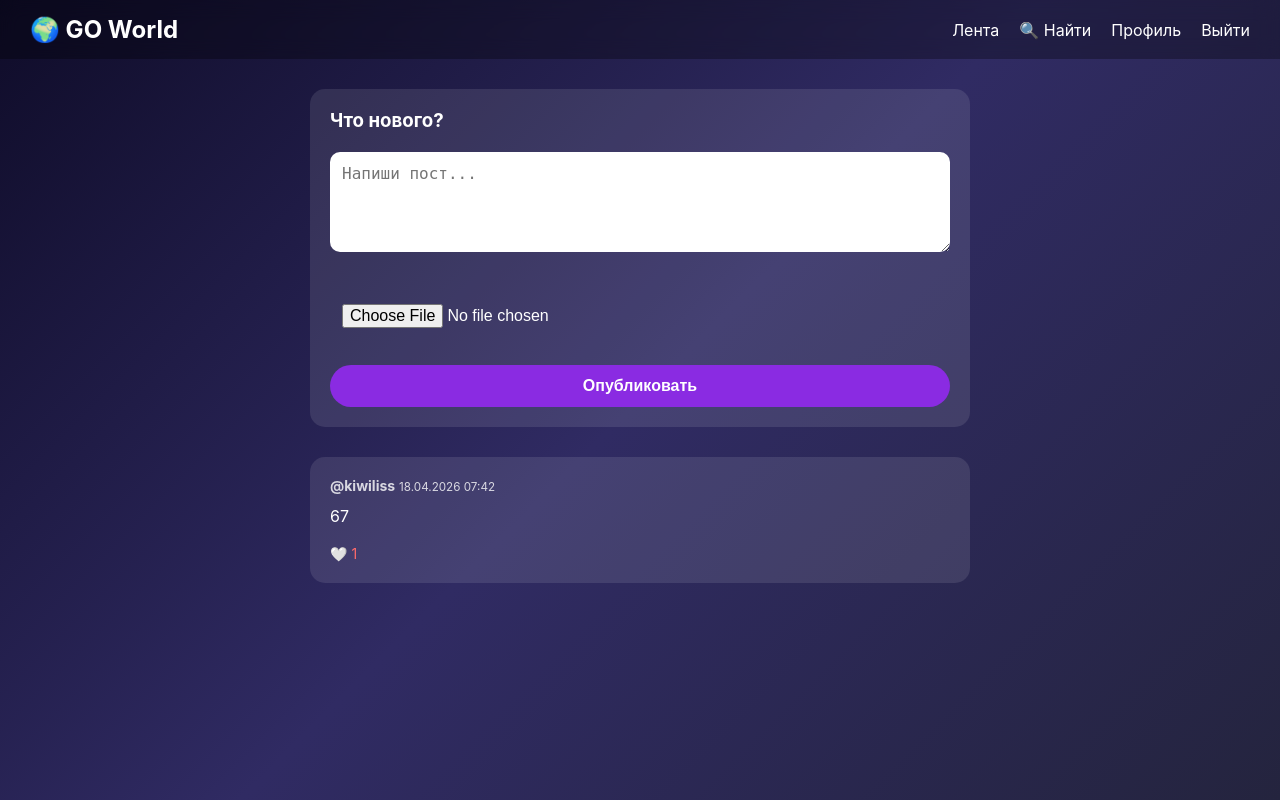
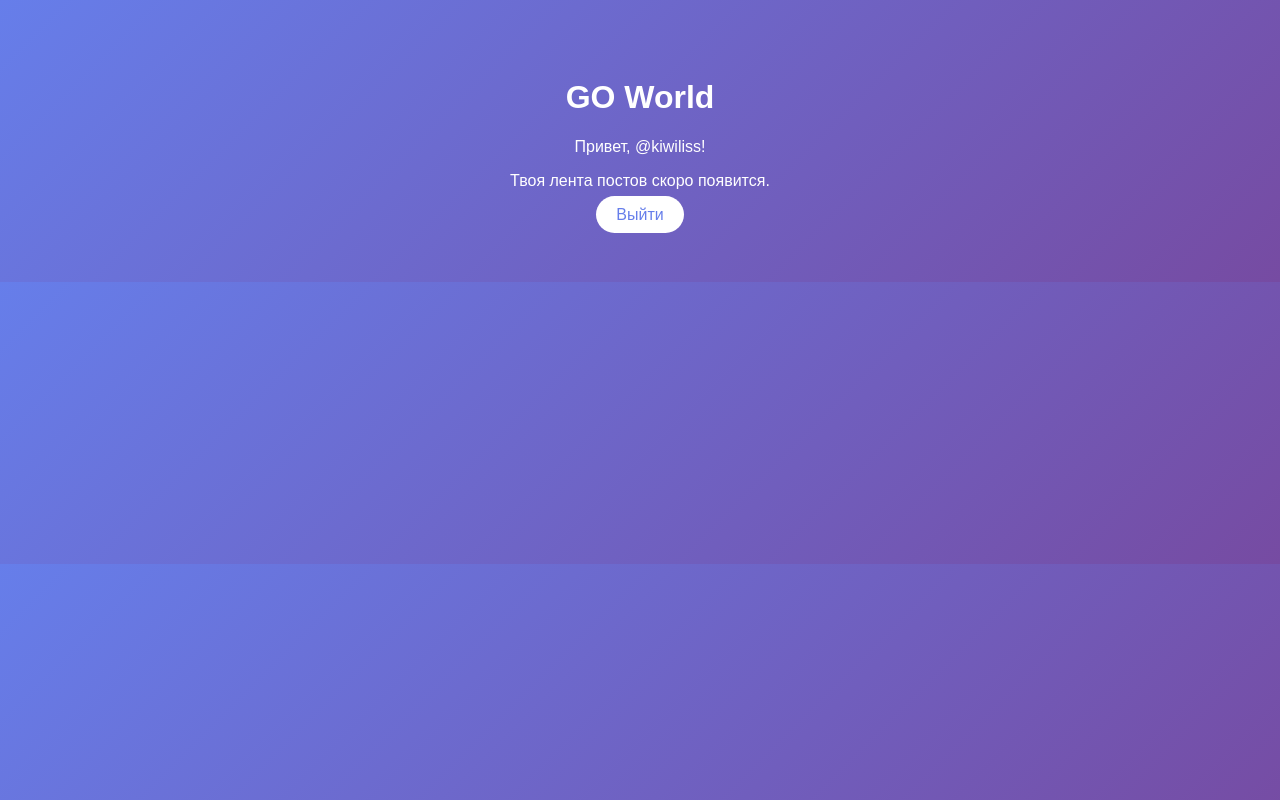
Before and after one commit to kiwiliwwi9-afk/GO-World, a Flask app: page /feed in a window 1280 px wide. Run offline with Flask 3, Linux system fonts and the light colour scheme; a user stored in the database is signed in; data comes from the database, SQL or seed files in the repository; data that the repository does not hold is empty.

Commit message:
Update feed.html

```diff
--- a/templates/feed.html
+++ b/templates/feed.html
@@ -2,63 +2,27 @@
 <html>
 <head>
     <title>Лента — GO World</title>
-    <link rel="stylesheet" href="/static/style.css">
-    <meta name="viewport" content="width=device-width, initial-scale=1.0">
+    <style>
+        body {
+            font-family: Arial;
+            text-align: center;
+            padding: 50px;
+            background: linear-gradient(135deg, #667eea, #764ba2);
+            color: white;
+        }
+        .btn {
+            background: white;
+            color: #667eea;
+            padding: 10px 20px;
+            border-radius: 20px;
+            text-decoration: none;
+        }
+    </style>
 </head>
 <body>
-    <nav class="navbar">
-        <div class="nav-brand">🌍 GO World</div>
-        <div class="nav-links">
-            <a href="/feed">Лента</a>
-            <a href="/search">🔍 Найти</a>
-            <a href="/profile/{{ current_user.username }}">Профиль</a>
-            <a href="/logout">Выйти</a>
-        </div>
-    </nav>
-
-    <div class="feed-container">
-        <div class="create-post">
-            <h3>Что нового?</h3>
-            <form method="POST" action="/post" enctype="multipart/form-data">
-                <textarea name="content" placeholder="Напиши пост..." required></textarea>
-                <input type="file" name="image" accept="image/*" style="margin:10px 0;">
-                <button type="submit" class="btn">Опубликовать</button>
-            </form>
-        </div>
-
-        <div class="posts">
-            {% for post in posts %}
-            <div class="post">
-                <div class="post-header">
-                    <div>
-                        <strong>{{ post.author.username }}</strong>
-                        <small>{{ post.created_at.strftime('%d.%m.%Y %H:%M') }}</small>
-                    </div>
-
-                    {% if post.author.username != current_user.username %}
-                        {% if post.is_following %}
-                            <a href="/unfollow/{{ post.author.username }}?next=feed" class="unfollow-btn">✓ Подписан</a>
-                        {% else %}
-                            <a href="/follow/{{ post.author.username }}?next=feed" class="follow-btn">+ Подписаться</a>
-                        {% endif %}
-                    {% endif %}
-                </div>
-                <div class="post-content">{{ post.content }}</div>
-                {% if post.image %}
-                    <img src="{{ post.image }}" alt="post image" style="max-width:100%; border-radius:10px; margin-top:10px;">
-                {% endif %}
-                <div class="post-actions">
-                    {% if post.user_liked %}
-                        <a href="/like/{{ post.id }}" class="like-btn liked">❤️ {{ post.likes }}</a>
-                    {% else %}
-                        <a href="/like/{{ post.id }}" class="like-btn">🤍 {{ post.likes }}</a>
-                    {% endif %}
-                </div>
-            </div>
-            {% else %}
-            <p>Нет постов. Подпишись на кого-нибудь или напиши первый пост!</p>
-            {% endfor %}
-        </div>
-    </div>
+    <h1>GO World</h1>
+    <p>Привет, {{ current_user.username }}!</p>
+    <p>Твоя лента постов скоро появится.</p>
+    <a href="/logout" class="btn">Выйти</a>
 </body>
 </html>
```
